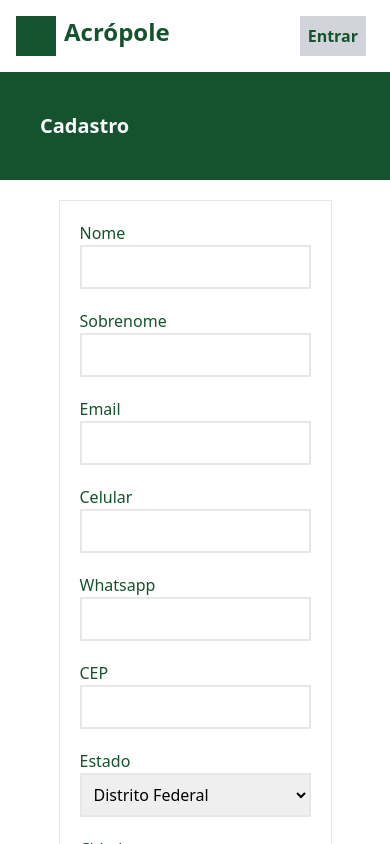
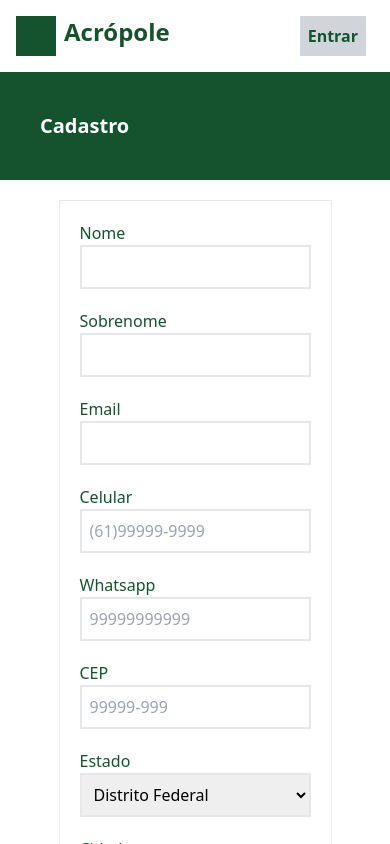
Before and after one commit to paulotss/acr_sales, a React (Create React App) app: page /register in a window 390 px wide. Shown: the top 844 px of the page. Built offline with nearby package versions, Linux system fonts and the light colour scheme; no server answers.

Commit message:
Cria mask para cep e cellPhone

```diff
--- a/src/pages/NewUserForm.js
+++ b/src/pages/NewUserForm.js
@@ -46,7 +46,7 @@ const NewUserForm = () => {
       lastName.length > 4,
       emailPattern.test(email),
       (password.length > 5) && (password === confirmPassword),
-      cellPhone.length === 11,
+      cellPhone.length === 14,
       whatsapp.length === 11,
     ];
 
@@ -61,7 +61,7 @@ const NewUserForm = () => {
     } = adressData;
 
     const validation = [
-      cep.length === 8,
+      cep.length === 9,
       city.length > 3,
       adress.length > 3
     ];
@@ -69,7 +69,12 @@ const NewUserForm = () => {
   }
 
   const handleChangeUser = ({ target }) => {
-    const { value, name } = target;
+    let { value, name } = target;
+    switch (name) {
+      case "cellPhone":
+        value = value.replace(/\D/g, "");
+        value = value.replace(/^(\d{2})(\d{5})(\d{4})/, "($1)$2-$3");
+    }
     setUserData({
       ...userData,
       [name]: value,
@@ -77,7 +82,12 @@ const NewUserForm = () => {
   }
 
   const handleChangeAdress = ({ target }) => {
-    const { value, name } = target;
+    let { value, name } = target;
+    switch (name) {
+      case "cep":
+        value = value.replace(/\D/g, "");
+        value = value.replace(/^(\d{5})(\d)/, "$1-$2");
+    }
     setAdressData({
       ...adressData,
       [name]: value,
@@ -149,34 +159,40 @@ const NewUserForm = () => {
           <div className="mb-5">
             <label htmlFor="cellPhone" className="text-green-900">Celular</label>
             <input
-              type="number"
+              type="text"
               name="cellPhone"
               id="cellPhone"
               className="border-2 p-2 w-full"
               onChange={ handleChangeUser }
               value={ userData.cellPhone }
+              placeholder="(61)99999-9999"
+              maxLength={ 14 }
             />
           </div>
           <div className="mb-5">
             <label htmlFor="whatsapp" className="text-green-900">Whatsapp</label>
             <input
-              type="number"
+              type="text"
               name="whatsapp"
               id="whatsapp"
               className="border-2 p-2 w-full"
               onChange={ handleChangeUser }
               value={ userData.whatsapp }
+              placeholder="99999999999"
+              maxLength={ 11 }
             />
           </div>
           <div className="mb-5">
             <label htmlFor="cep" className="text-green-900">CEP</label>
             <input
-              type="number"
+              type="text"
               name="cep"
               id="cep"
               className="border-2 p-2 w-full"
               onChange={ handleChangeAdress }
               value={ adressData.cep }
+              maxLength={ 9 }
+              placeholder="99999-999"
             />
           </div>
           <div className="mb-5">
```
